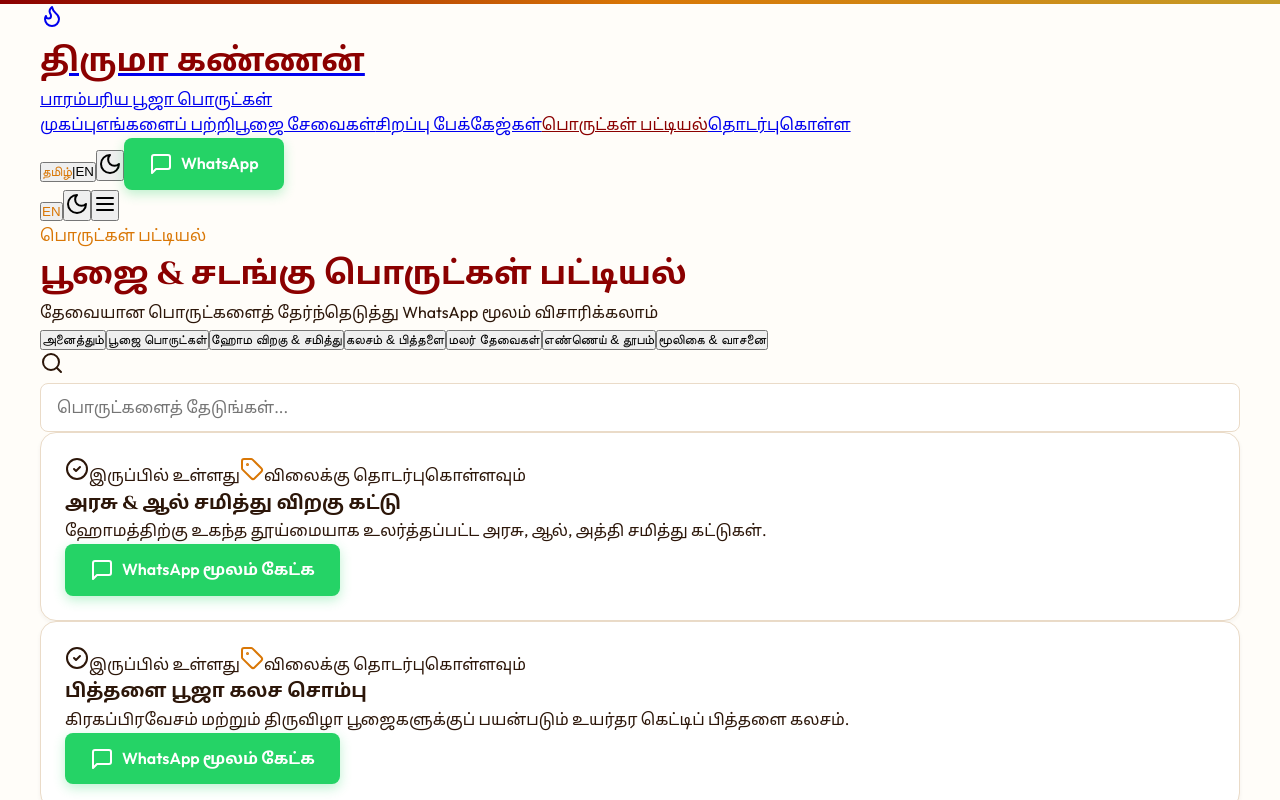
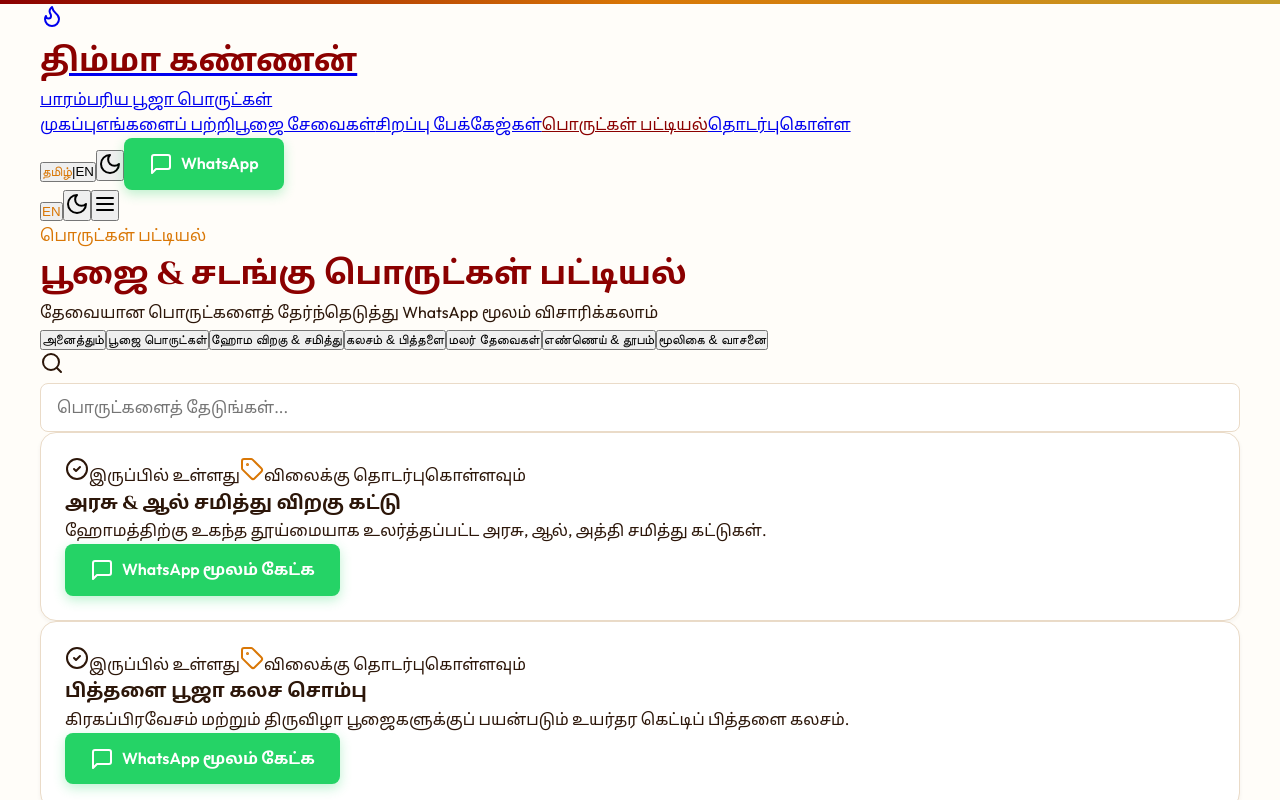
Before and after one commit to TKSanthosh001/thimma-kannan, a React (Vite) app: page /#/materials in a window 1280 px wide. Shown: the top 800 px of the page. Built offline with nearby package versions, Linux system fonts and the light colour scheme.

Commit message:
Update Tamil spelling to திம்மா கண்ணன்

```diff
--- a/index.html
+++ b/index.html
@@ -6,15 +6,15 @@
     <meta name="viewport" content="width=device-width, initial-scale=1.0" />
 
     <!-- Primary Meta Tags -->
-    <title>திருமா கண்ணன் | Thimma Kannan Traditional Pooja Materials</title>
-    <meta name="title" content="திருமா கண்ணன் | Thimma Kannan Traditional Pooja Materials" />
+    <title>திம்மா கண்ணன் | Thimma Kannan Traditional Pooja Materials</title>
+    <meta name="title" content="திம்மா கண்ணன் | Thimma Kannan Traditional Pooja Materials" />
     <meta name="description" content="பூஜை, ஹோமம், கிரகப்பிரவேசம், திருமணம் மற்றும் அபர காரியங்கள் என அனைத்து சுப மற்றும் பாரம்பரிய நிகழ்வுகளுக்குமான முழுமையான பொருட்கள் உங்கள் புரோகிதர் பட்டியல் படி தயார் செய்து தரப்படும்." />
     <meta name="robots" content="index, follow" />
 
     <!-- Open Graph / WhatsApp Sharing -->
     <meta property="og:type" content="website" />
     <meta property="og:url" content="https://tksanthosh001.github.io/thimma-kannan/" />
-    <meta property="og:title" content="திருமா கண்ணன் | Thimma Kannan Traditional Pooja Materials" />
+    <meta property="og:title" content="திம்மா கண்ணன் | Thimma Kannan Traditional Pooja Materials" />
     <meta property="og:description" content="பூஜை, ஹோமம், கிரகப்பிரவேசம், திருமணம் மற்றும் அனைத்து பாரம்பரிய நிகழ்வுகளுக்கான முழுமையான பொருட்கள் தொகுப்புகள்." />
     <meta property="og:image" content="https://tksanthosh001.github.io/thimma-kannan/images/hero_pooja_banner.jpg" />
     <meta property="og:locale" content="ta_IN" />
@@ -22,7 +22,7 @@
     <!-- Twitter -->
     <meta property="twitter:card" content="summary_large_image" />
     <meta property="twitter:url" content="https://tksanthosh001.github.io/thimma-kannan/" />
-    <meta property="twitter:title" content="திருமா கண்ணன் | Thimma Kannan Traditional Pooja Materials" />
+    <meta property="twitter:title" content="திம்மா கண்ணன் | Thimma Kannan Traditional Pooja Materials" />
     <meta property="twitter:description" content="பூஜை, ஹோமம், கிரகப்பிரவேசம், திருமணம் மற்றும் அனைத்து பாரம்பரிய நிகழ்வுகளுக்கான முழுமையான பொருட்கள் தொகுப்புகள்." />
     <meta property="twitter:image" content="https://tksanthosh001.github.io/thimma-kannan/images/hero_pooja_banner.jpg" />
 
--- a/src/config/business.js
+++ b/src/config/business.js
@@ -3,7 +3,7 @@
 
 export const businessConfig = {
   businessName: {
-    ta: 'திருமா கண்ணன்',
+    ta: 'திம்மா கண்ணன்',
     en: 'Thimma Kannan'
   },
   tagline: {
--- a/src/config/materials.js
+++ b/src/config/materials.js
@@ -24,7 +24,7 @@ export const materialsData = [
     availability: true,
     price: null, // Shows "Contact us for price" per requirement
     whatsappMessage: {
-      ta: 'வணக்கம் திருமா கண்ணன், அரசு & ஆல் சமித்து விறகு கட்டு விலை / இருப்பை அறிய விரும்புகிறேன்.',
+      ta: 'வணக்கம் திம்மா கண்ணன், அரசு & ஆல் சமித்து விறகு கட்டு விலை / இருப்பை அறிய விரும்புகிறேன்.',
       en: 'Hello Thimma Kannan, I would like to enquire about Peepal & Banyan Samithu Wood Sticks.'
     }
   },
@@ -42,7 +42,7 @@ export const materialsData = [
     availability: true,
     price: null,
     whatsappMessage: {
-      ta: 'வணக்கம் திருமா கண்ணன், பித்தளை பூஜா கலச சொம்பு பற்றி விசாரிக்க விரும்புகிறேன்.',
+      ta: 'வணக்கம் திம்மா கண்ணன், பித்தளை பூஜா கலச சொம்பு பற்றி விசாரிக்க விரும்புகிறேன்.',
       en: 'Hello Thimma Kannan, I want to enquire about the Brass Kalasam Pot.'
     }
   },
@@ -60,7 +60,7 @@ export const materialsData = [
     availability: true,
     price: null,
     whatsappMessage: {
-      ta: 'வணக்கம் திருமா கண்ணன், நவதானிய பூஜா பேக் தேவையாக உள்ளது.',
+      ta: 'வணக்கம் திம்மா கண்ணன், நவதானிய பூஜா பேக் தேவையாக உள்ளது.',
       en: 'Hello Thimma Kannan, I would like to order Navadhanyam Pooja Kit.'
     }
   },
@@ -78,7 +78,7 @@ export const materialsData = [
     availability: true,
     price: null,
     whatsappMessage: {
-      ta: 'வணக்கம் திருமா கண்ணன், ஹோமத்திற்கான சுத்தமான பசு நெய் பற்றி விசாரிக்கிறேன்.',
+      ta: 'வணக்கம் திம்மா கண்ணன், ஹோமத்திற்கான சுத்தமான பசு நெய் பற்றி விசாரிக்கிறேன்.',
       en: 'Hello Thimma Kannan, enquiring about Pure Cow Ghee for Homam.'
     }
   },
@@ -96,7 +96,7 @@ export const materialsData = [
     availability: true,
     price: null,
     whatsappMessage: {
-      ta: 'வணக்கம் திருமா கண்ணன், தர்பை புல் & கருப்பு எள் செட் தேவைப்படுகிறது.',
+      ta: 'வணக்கம் திம்மா கண்ணன், தர்பை புல் & கருப்பு எள் செட் தேவைப்படுகிறது.',
       en: 'Hello Thimma Kannan, I need Dharba Grass & Black Sesame Seeds Set.'
     }
   },
@@ -114,7 +114,7 @@ export const materialsData = [
     availability: true,
     price: null,
     whatsappMessage: {
-      ta: 'வணக்கம் திருமா கண்ணன், இயற்கை சாம்பிராணி & பச்சை கற்பூரம் கிடைக்கிறதா?',
+      ta: 'வணக்கம் திம்மா கண்ணன், இயற்கை சாம்பிராணி & பச்சை கற்பூரம் கிடைக்கிறதா?',
       en: 'Hello Thimma Kannan, enquiring about Natural Sambrani & Camphor availability.'
     }
   },
@@ -132,7 +132,7 @@ export const materialsData = [
     availability: true,
     price: null,
     whatsappMessage: {
-      ta: 'வணக்கம் திருமா கண்ணன், தாழம்பூ குங்குமம் & விரலி மஞ்சள் செட் தேவை.',
+      ta: 'வணக்கம் திம்மா கண்ணன், தாழம்பூ குங்குமம் & விரலி மஞ்சள் செட் தேவை.',
       en: 'Hello Thimma Kannan, I would like to buy Thazhampoo Kumkum & Turmeric Roots.'
     }
   },
@@ -150,7 +150,7 @@ export const materialsData = [
     availability: true,
     price: null,
     whatsappMessage: {
-      ta: 'வணக்கம் திருமா கண்ணன், பித்தளை விளக்கு செட் பற்றிய விபரம் கோருகிறேன்.',
+      ta: 'வணக்கம் திம்மா கண்ணன், பித்தளை விளக்கு செட் பற்றிய விபரம் கோருகிறேன்.',
       en: 'Hello Thimma Kannan, please share details for Brass Diya set.'
     }
   }
--- a/src/config/packages.js
+++ b/src/config/packages.js
@@ -17,7 +17,7 @@ export const packagesData = [
       en: ['Peepal Samithu', 'Pure Cow Ghee', 'Navadhanyam', 'Jaggery', 'Coconuts', 'Sambrani & Camphor', 'Turmeric & Kumkum']
     },
     whatsappMessage: {
-      ta: 'வணக்கம் திருமா கண்ணன், கணபதி ஹோம பூரண பேக்கேஜ் ஆர்டர் / விவரங்கள் கேட்க விரும்புகிறேன்.',
+      ta: 'வணக்கம் திம்மா கண்ணன், கணபதி ஹோம பூரண பேக்கேஜ் ஆர்டர் / விவரங்கள் கேட்க விரும்புகிறேன்.',
       en: 'Hello Thimma Kannan, I would like to enquire about the Ganapathi Homam Complete Kit.'
     }
   },
@@ -38,7 +38,7 @@ export const packagesData = [
       en: ['Brass Kalasam set', 'Vastu Homam wood', 'Pooja coins', 'Mango leaves', 'Milk boiling pot', 'Auspicious items']
     },
     whatsappMessage: {
-      ta: 'வணக்கம் திருமா கண்ணன், கிரகப்பிரவேச கிராண்ட் பேக் பற்றிய விவரங்களை அறிய விரும்புகிறேன்.',
+      ta: 'வணக்கம் திம்மா கண்ணன், கிரகப்பிரவேச கிராண்ட் பேக் பற்றிய விவரங்களை அறிய விரும்புகிறேன்.',
       en: 'Hello Thimma Kannan, please share details for the Gruhapravesam Grand Ceremony Pack.'
     }
   },
@@ -59,7 +59,7 @@ export const packagesData = [
       en: ['Decorated trays', 'Sandalwood & Rosewater set', 'Betel leaves & nuts', 'Turmeric roots', 'Sacred Kumkum']
     },
     whatsappMessage: {
-      ta: 'வணக்கம் திருமா கண்ணன், நிச்சயதார்த்த மங்கள தொகுப்பு பற்றிய விபரம் தேவை.',
+      ta: 'வணக்கம் திம்மா கண்ணன், நிச்சயதார்த்த மங்கள தொகுப்பு பற்றிய விபரம் தேவை.',
       en: 'Hello Thimma Kannan, I am interested in the Nischayathartham Auspicious Package.'
     }
   },
@@ -80,7 +80,7 @@ export const packagesData = [
       en: ['Dharba grass', 'Black sesame seeds', 'Earthen pots', 'Pinda rice offerings', 'Sambrani & Sesame oil']
     },
     whatsappMessage: {
-      ta: 'வணக்கம் திருமா கண்ணன், 16-ஆம் நாள் கருமாதி காரிய பேக் பற்றிய விவரங்கள் அறிய விரும்புகிறேன்.',
+      ta: 'வணக்கம் திம்மா கண்ணன், 16-ஆம் நாள் கருமாதி காரிய பேக் பற்றிய விவரங்கள் அறிய விரும்புகிறேன்.',
       en: 'Hello Thimma Kannan, please share details for the 16th-Day Karumathi Ritual Pack.'
     }
   }
--- a/src/config/services.js
+++ b/src/config/services.js
@@ -37,7 +37,7 @@ export const servicesData = [
       ]
     },
     whatsappMessage: {
-      ta: 'வணக்கம் திருமா கண்ணன், எனக்கு பூஜை & ஹோம பொருட்கள் பற்றிய விவரங்கள் தேவைப்படுகின்றன.',
+      ta: 'வணக்கம் திம்மா கண்ணன், எனக்கு பூஜை & ஹோம பொருட்கள் பற்றிய விவரங்கள் தேவைப்படுகின்றன.',
       en: 'Hello Thimma Kannan, I am interested in Pooja & Homam materials packages. Please share details.'
     }
   },
@@ -78,7 +78,7 @@ export const servicesData = [
       ]
     },
     whatsappMessage: {
-      ta: 'வணக்கம் திருமா கண்ணன், எனக்கு கிரகப்பிரவேச (புதுமனை புகுவிழா) பூஜை பேக்கேஜ் விவரங்கள் வேண்டும்.',
+      ta: 'வணக்கம் திம்மா கண்ணன், எனக்கு கிரகப்பிரவேச (புதுமனை புகுவிழா) பூஜை பேக்கேஜ் விவரங்கள் வேண்டும்.',
       en: 'Hello Thimma Kannan, I would like to enquire about the Gruhapravesam (House Warming) package.'
     }
   },
@@ -119,7 +119,7 @@ export const servicesData = [
       ]
     },
     whatsappMessage: {
-      ta: 'வணக்கம் திருமா கண்ணன், எனக்கு திருமணச் சடங்கு பூஜை பொருட்கள் பற்றிய தகவல்கள் தேவை.',
+      ta: 'வணக்கம் திம்மா கண்ணன், எனக்கு திருமணச் சடங்கு பூஜை பொருட்கள் பற்றிய தகவல்கள் தேவை.',
       en: 'Hello Thimma Kannan, I would like to know more about Marriage function ritual packages.'
     }
   },
@@ -160,7 +160,7 @@ export const servicesData = [
       ]
     },
     whatsappMessage: {
-      ta: 'வணக்கம் திருமா கண்ணன், எனக்கு இறுதிச் சடங்கு / காரியப் பொருட்கள் பற்றிய விவரங்கள் தேவை.',
+      ta: 'வணக்கம் திம்மா கண்ணன், எனக்கு இறுதிச் சடங்கு / காரியப் பொருட்கள் பற்றிய விவரங்கள் தேவை.',
       en: 'Hello Thimma Kannan, I need information regarding Funeral & Dead-Kaariyam ritual material packages.'
     }
   },
@@ -199,7 +199,7 @@ export const servicesData = [
       ]
     },
     whatsappMessage: {
-      ta: 'வணக்கம் திருமா கண்ணன், எனக்கு சுப நிகழ்ச்சிகளுக்கான பிரத்யேக பூஜை பொருட்கள் பேக்கேஜ் தேவை.',
+      ta: 'வணக்கம் திம்மா கண்ணன், எனக்கு சுப நிகழ்ச்சிகளுக்கான பிரத்யேக பூஜை பொருட்கள் பேக்கேஜ் தேவை.',
       en: 'Hello Thimma Kannan, I am enquiring about ritual packages for religious family ceremonies.'
     }
   }
--- a/src/locales/ta.js
+++ b/src/locales/ta.js
@@ -1,7 +1,7 @@
 // Tamil Locale Dictionary (Default Language)
 export const ta = {
   // Brand & Meta
-  brandName: 'திருமா கண்ணன்',
+  brandName: 'திம்மா கண்ணன்',
   tagline: 'ஒவ்வொரு பாரம்பரிய நிகழ்விற்கும் தேவையான பொருட்கள் அனைத்தும் ஒரே இடத்தில்',
   heroSubtext: 'பூஜை, ஹோமம், கிரகப்பிரவேசம், திருமணம் மற்றும் அபர காரியங்கள் என அனைத்து சுப மற்றும் பாரம்பரிய நிகழ்வுகளுக்குமான முழுமையான பொருட்கள் உங்கள் புரோகிதர் பட்டியல் படி தயார் செய்து தரப்படும்.',
 
@@ -34,9 +34,9 @@ export const ta = {
 
   // About Section
   about: {
-    title: 'திருமா கண்ணன் பற்றி',
+    title: 'திம்மா கண்ணன் பற்றி',
     subtitle: 'பாரம்பரிய நம்பிக்கை & தூய்மையான சேவை',
-    p1: 'திருமா கண்ணன், தென்னிந்தியப் பாரம்பரிய சடங்குகள் மற்றும் குடும்ப நிகழ்வுகளுக்குத் தேவையான அனைத்து பூஜா திரவியங்களையும் சாஸ்திர முறைப்படி ஒரே குடையின் கீழ் வழங்கி வரும் நம்பிக்கையான நிறுவனம்.',
+    p1: 'திம்மா கண்ணன், தென்னிந்தியப் பாரம்பரிய சடங்குகள் மற்றும் குடும்ப நிகழ்வுகளுக்குத் தேவையான அனைத்து பூஜா திரவியங்களையும் சாஸ்திர முறைப்படி ஒரே குடையின் கீழ் வழங்கி வரும் நம்பிக்கையான நிறுவனம்.',
     p2: 'உங்கள் வீட்டு விசேஷம் அல்லது பூஜைக்கு சாஸ்திரிகள்/ஐயர் தரும் பொருட்களின் பட்டியலை எங்களிடம் கொடுத்தால் போதும்; தரமான, தூய்மையான மற்றும் சரியான அளவுள்ள பொருட்களை நேர்த்தியாகப் பேக் செய்து உங்கள் வசம் ஒப்படைக்கிறோம்.',
     features: [
       { title: 'முழுமையான பொருட்கள் ஆதரவு', desc: 'சிறிய பூஜை முதல் பெரிய திருமணம் வரை தேவையான அனைத்துப் பொருட்களும் கிடைக்கும்.' },
@@ -140,6 +140,6 @@ export const ta = {
     quickLinks: 'விரைவு இணைப்புகள்',
     contactInfo: 'தொடர்பு விவரங்கள்',
     rights: 'அனைத்து உரிமைகளும் பாதுகாக்கப்பட்டவை.',
-    disclaimer: 'திருமா கண்ணன் - பாரம்பரிய பூஜா பொருட்கள் சேவை.'
+    disclaimer: 'திம்மா கண்ணன் - பாரம்பரிய பூஜா பொருட்கள் சேவை.'
   }
 };
--- a/src/utils/whatsapp.js
+++ b/src/utils/whatsapp.js
@@ -16,7 +16,7 @@ export const getWhatsAppUrl = (messageText) => {
  */
 export const getGeneralWhatsAppMessage = (lang = 'ta') => {
   if (lang === 'ta') {
-    return `வணக்கம் திருமா கண்ணன்,\n\nஎங்களுக்கு ஒரு பூஜை / சுப நிகழ்ச்சிக்கான பொருட்கள் தேவைப்படுகிறது.\nவிவரங்களை அறிந்துகொள்ள விரும்புகிறோம்.`;
+    return `வணக்கம் திம்மா கண்ணன்,\n\nஎங்களுக்கு ஒரு பூஜை / சுப நிகழ்ச்சிக்கான பொருட்கள் தேவைப்படுகிறது.\nவிவரங்களை அறிந்துகொள்ள விரும்புகிறோம்.`;
   }
   return `Hello Thimma Kannan,\n\nI am interested in your traditional pooja and ceremony material packages.\nPlease share the details with me.`;
 };
@@ -28,7 +28,7 @@ export const getFormWhatsAppMessage = (formData, lang = 'ta') => {
   const { name, phone, functionType, preferredDate, message } = formData;
 
   if (lang === 'ta') {
-    return `வணக்கம் திருமா கண்ணன்,
+    return `வணக்கம் திம்மா கண்ணன்,
 
 *பூஜை தேவைக்கான புதிய கோரிக்கை:*
 
```
Also changed, not shown: 1 other file (tests, documents, lock files or other folders).
